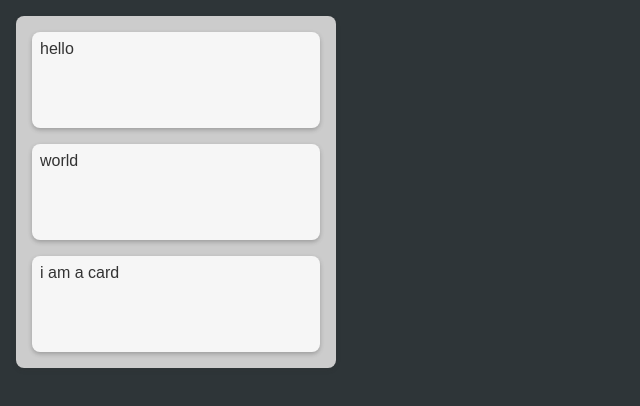
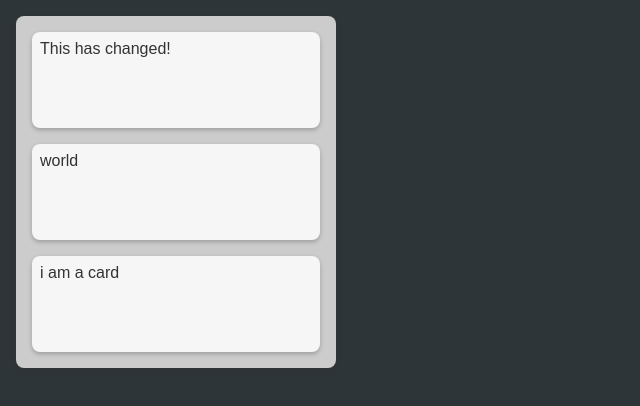
Before and after one commit to SethGunnells/helloTrello, a React app: page / in a window 1280 px wide. Shown: the top 406 px of the page, without its empty margins (0-640 px from the left). Built offline with nearby package versions, Linux system fonts and the light colour scheme.

Commit message:
Initial Redux Integration
This is a very simple and naive integration of Redux. Also includes:

- HelloTrelloApp is now purely functional.
- main.js became JSX.
- Removes nom-debug.log that somehow snuck in there.

```diff
--- a/src/HelloTrelloApp.jsx
+++ b/src/HelloTrelloApp.jsx
@@ -1,15 +1,9 @@
 import * as React from 'react';
-import {List} from './List.jsx';
+import List from './List.jsx';
 import '../styles/index.css';
 
-const cardData = [
-  {id: 1, text: 'hello'},
-  {id: 2, text: 'world'},
-  {id: 3, text: 'i am a card'}
-];
+const HelloTrelloApp = () => {
+  return <List />;
+};
 
-export class HelloTrelloApp extends React.Component {
-  render() {
-    return <List cards={cardData} />;
-  }
-}
+export default HelloTrelloApp;
--- a/src/List.jsx
+++ b/src/List.jsx
@@ -1,9 +1,20 @@
 import * as React from 'react';
+import { connect } from 'react-redux';
 
-export function List(props) {
-  const cardElements = props.cards.map((card) =>
-    <div className="card" key={card.id}>{card.text}</div>
-  );
+class List extends React.Component {
+  render() {
+    const cardElements = this.props.cards.map((card) =>
+      <div className="card" key={card.id}>{card.title}</div>
+    );
 
-  return <div className="list">{cardElements}</div>;
+    return <div className="list">{cardElements}</div>;
+  };
 }
+
+function mapStateToProps(state) {
+  return { cards: state };
+}
+
+List = connect(mapStateToProps)(List);
+
+export default List;
--- a/src/main.js
+++ /dev/null
@@ -1,8 +0,0 @@
-import * as React from 'react';
-import * as ReactDOM from 'react-dom';
-import { HelloTrelloApp } from './HelloTrelloApp.jsx';
-
-ReactDOM.render(
-  React.createElement(HelloTrelloApp),
-  document.getElementById('app-root')
-);
--- /dev/null
+++ b/src/main.jsx
@@ -0,0 +1,28 @@
+import * as React from 'react';
+import * as ReactDOM from 'react-dom';
+import { createStore } from 'redux';
+import { Provider } from 'react-redux';
+import HelloTrelloApp from './HelloTrelloApp.jsx';
+
+const cardData = [
+  {id: 1, title: 'This has changed!'},
+  {id: 2, title: 'world'},
+  {id: 3, title: 'i am a card'}
+];
+const reducer = (state=cardData, action) => {
+  return state;
+}
+
+const store = createStore(reducer);
+
+const render = () => {
+  ReactDOM.render(
+    <Provider store={store}>
+      <HelloTrelloApp />
+    </Provider>,
+    document.getElementById('app-root')
+  );
+}
+
+render();
+store.subscribe(render);
--- a/webpack.config.js
+++ b/webpack.config.js
@@ -1,7 +1,7 @@
 module.exports = {
   context: __dirname + '/src',
   devtool: 'source-map',
-  entry: './main',
+  entry: './main.jsx',
   module: {
     loaders: [
       {
```
Also changed, not shown: 1 other file (tests, documents, lock files or other folders).
